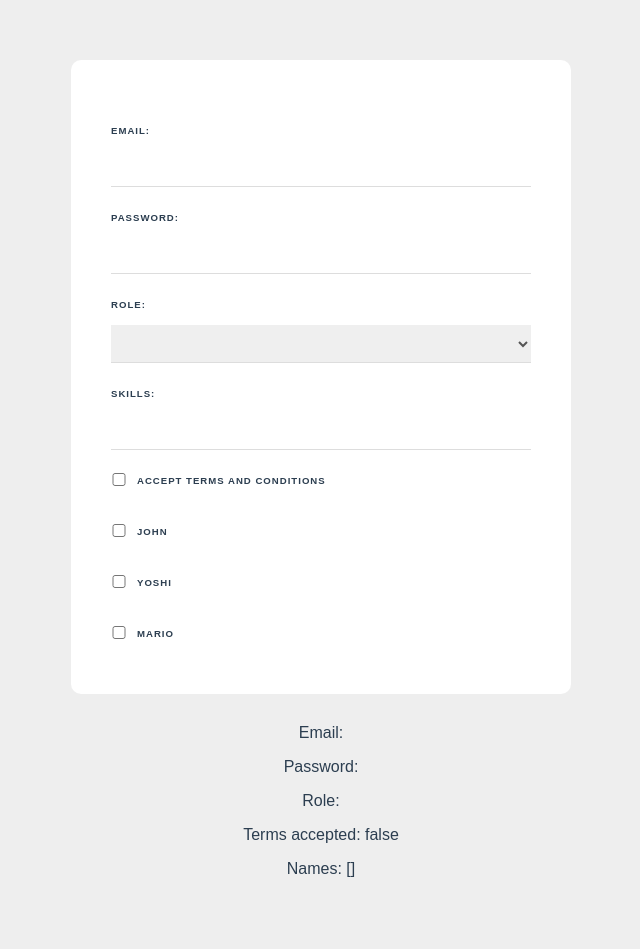
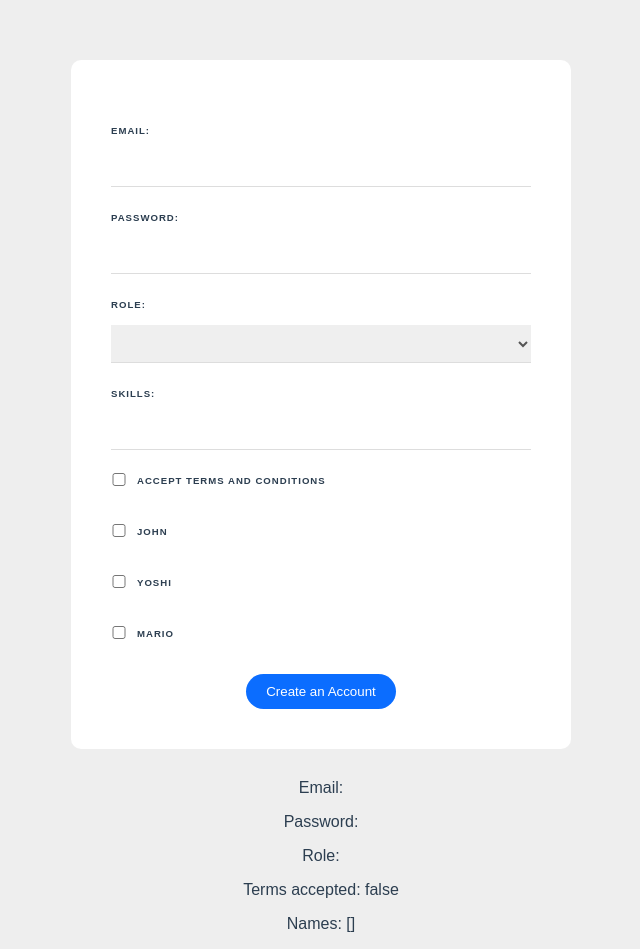
Before and after one commit to jhnnyk/Udemy-Vue3-forms, a Vue app: page / in a window 1280 px wide. Shown: the whole page, without its empty margins (319-959 px from the left). Before the commit the page ends 894 px from the top, so only its background shows below. Built offline with nearby package versions, Linux system fonts and the light colour scheme.

Commit message:
form submission

```diff
--- a/src/components/SignupForm.vue
+++ b/src/components/SignupForm.vue
@@ -1,10 +1,11 @@
 <template>
-  <form>
+  <form @submit.prevent="handleSubmit">
     <label>Email:</label>
     <input type="email" required v-model="email" />
 
     <label>Password:</label>
     <input type="password" required v-model="password" />
+    <div class="error" v-if="passwordError">{{ passwordError }}</div>
 
     <label>Role:</label>
     <select v-model="role">
@@ -40,6 +41,10 @@
       <input type="checkbox" value="Mario" v-model="names" />
       <label>Mario</label>
     </div>
+
+    <div class="submit">
+      <button>Create an Account</button>
+    </div>
   </form>
 
   <p>Email: {{ email }}</p>
@@ -60,6 +65,7 @@
       names: [],
       tempSkill: '',
       skills: [],
+      passwordError: '',
     };
   },
 
@@ -78,6 +84,22 @@
       this.skills = this.skills.filter((item) => {
         return skill !== item;
       });
+    },
+
+    handleSubmit() {
+      // validate password
+      this.passwordError =
+        this.password.length > 5
+          ? ''
+          : 'Password must be at least 6 characters long';
+
+      if (!this.passwordError) {
+        console.log('email: ', this.email);
+        console.log('password: ', this.password);
+        console.log('role: ', this.role);
+        console.log('skills: ', this.skills);
+        console.log('terms accepted: ', this.terms);
+      }
     },
   },
 };
@@ -139,4 +161,24 @@
   color: #777;
   cursor: pointer;
 }
+
+button {
+  background: #0b6dff;
+  border: 0;
+  padding: 10px 20px;
+  margin-top: 20px;
+  color: white;
+  border-radius: 20px;
+}
+
+.submit {
+  text-align: center;
+}
+
+.error {
+  color: #ff0062;
+  margin-top: 10px;
+  font-size: 0.8em;
+  font-weight: bold;
+}
 </style>
```
